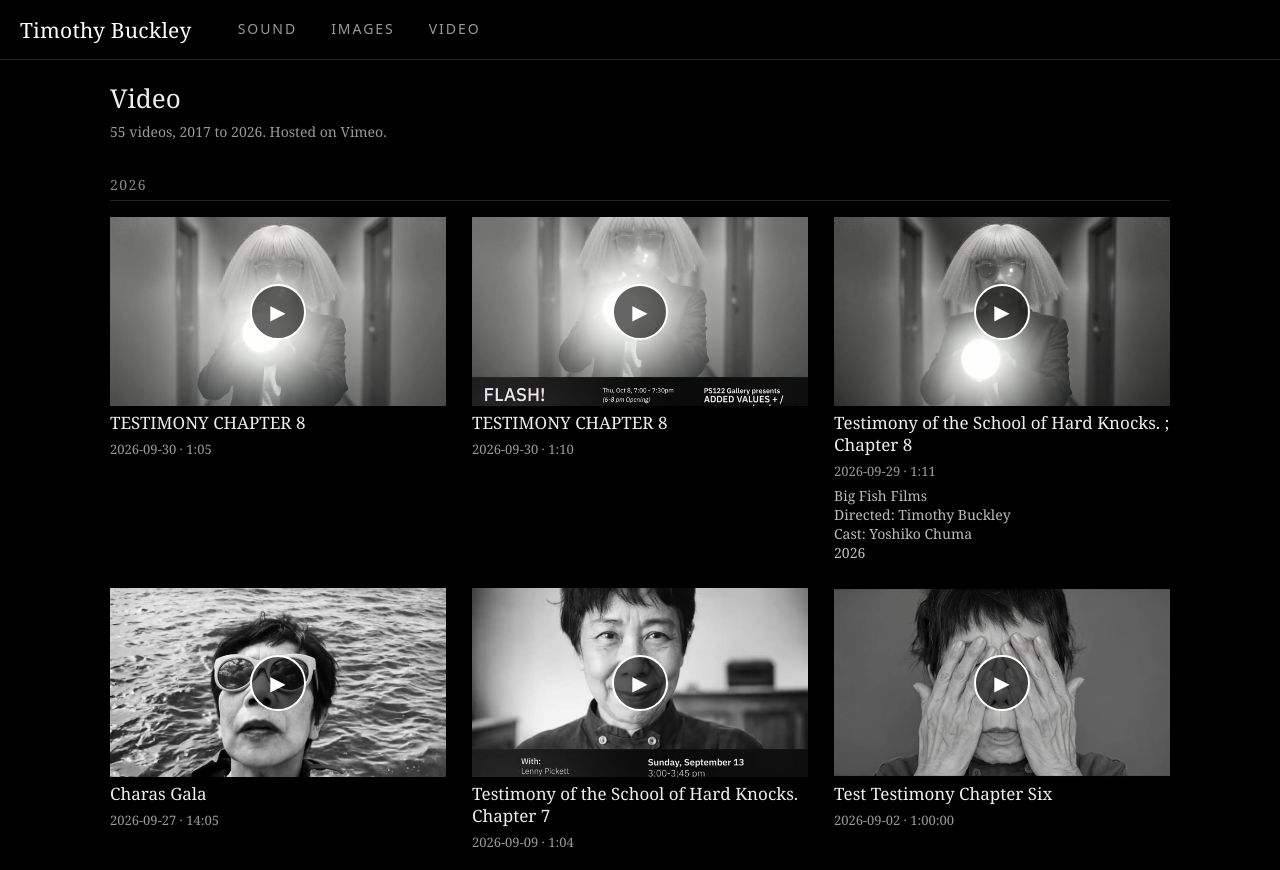
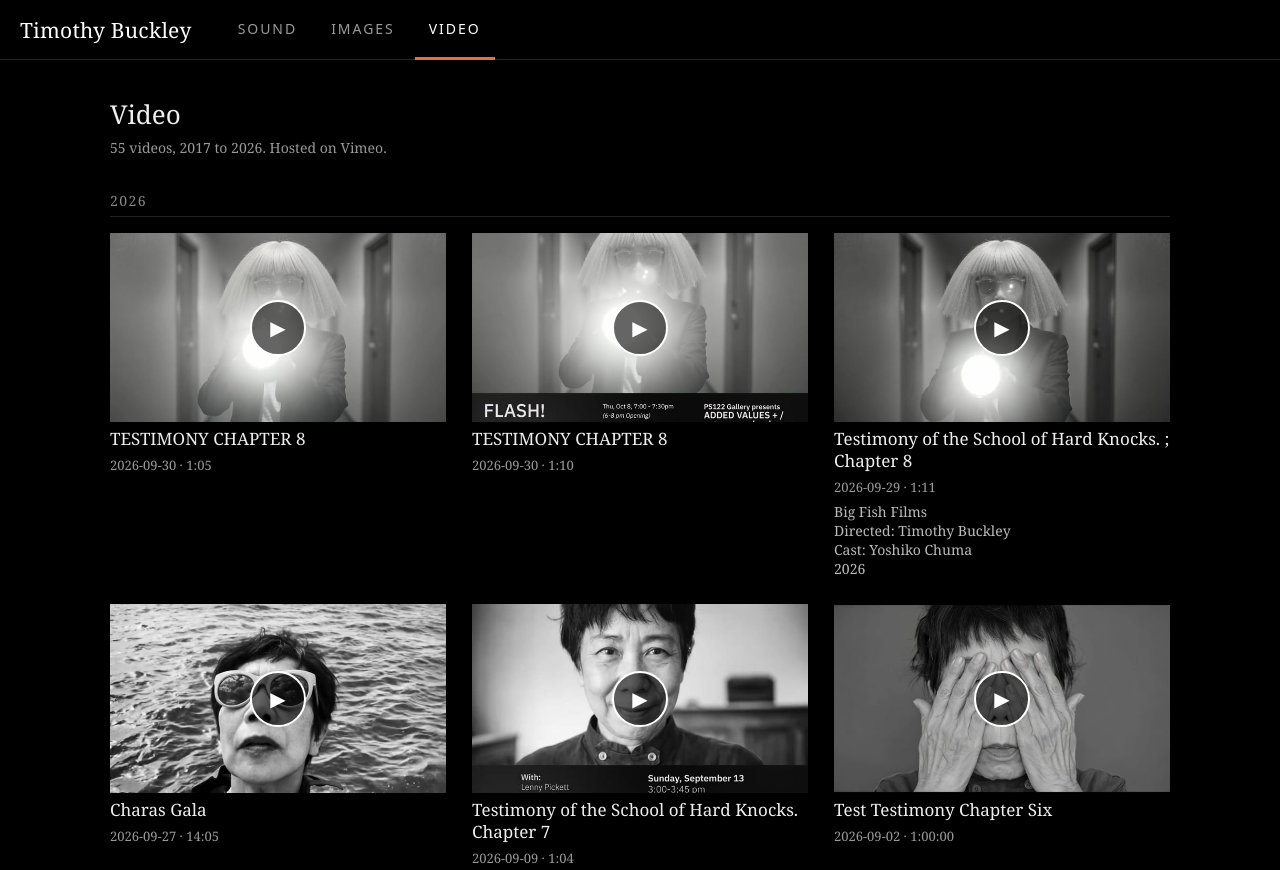
Before and after one commit to majormorton/majormorton.github.io, a plain HTML site: page video/index.html in a window 1280 px wide. Shown: the top 870 px of the page. Drawn offline with Linux system fonts and the light colour scheme.

Commit message:
Add files via upload

```diff
--- a/video/index.html
+++ b/video/index.html
@@ -5,7 +5,7 @@
 <title>Video: Timothy Buckley</title>
 <link rel="stylesheet" href="../home.css">
 <style>
-main{max-width:1100px;margin:0 auto;padding:10px 20px 60px}
+main{max-width:1100px;margin:0 auto;padding:26px 20px 60px}
 h1{font-weight:normal;font-size:26px;margin:10px 0 6px}
 .intro{color:#999;font-size:14px;margin-bottom:22px}
 h2{font-weight:normal;font-size:14px;letter-spacing:.1em;text-transform:uppercase;color:#888;border-bottom:1px solid #222;padding-bottom:6px;margin:34px 0 16px}
@@ -21,7 +21,7 @@ h2{font-weight:normal;font-size:14px;letter-spacing:.1em;text-transform:uppercas
 </style>
 </head>
 <body>
-<nav class="nav"><a class="brand" href="/">Timothy Buckley</a><a href="/sound/">Sound</a><a href="/images/">Images</a><a href="/video/">Video</a></nav>
+<nav class="nav"><a class="brand" href="/">Timothy Buckley</a><a href="/sound/">Sound</a><a href="/images/">Images</a><a href="/video/" class="on">Video</a></nav>
 <main>
 <h1>Video</h1>
 <p class="intro" id="intro"></p>
```
